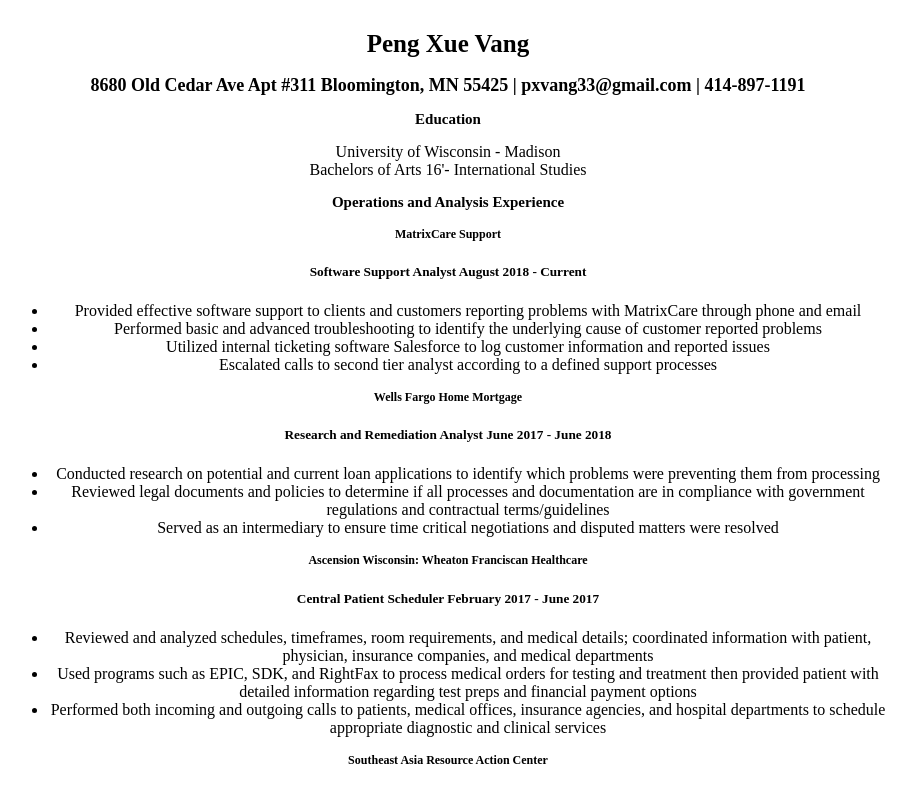
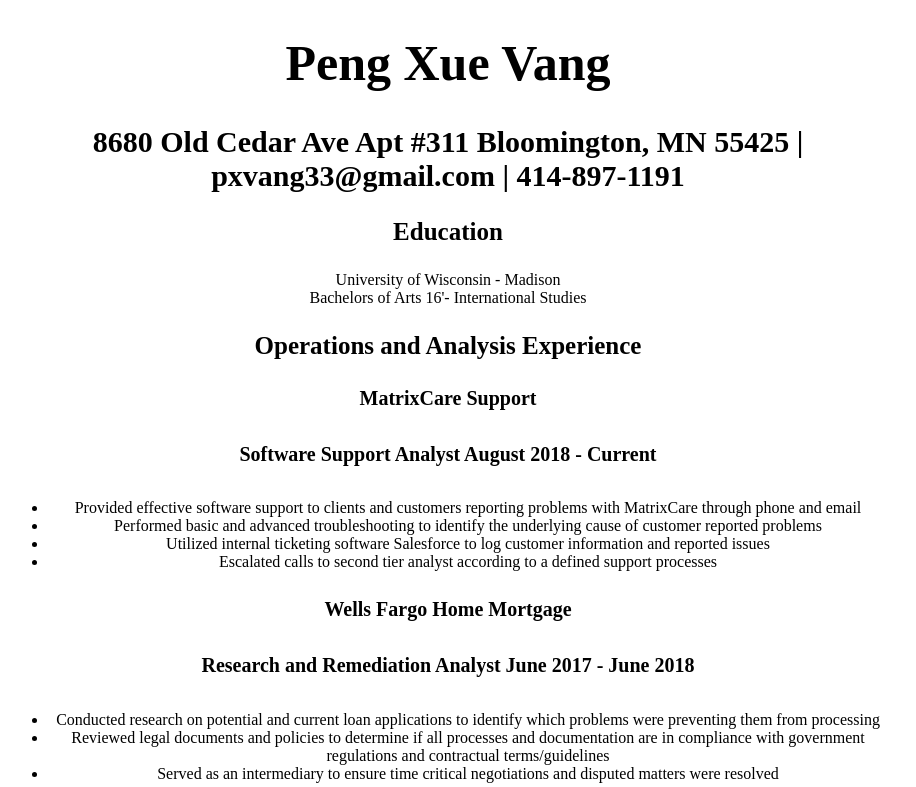
Before and after one commit to pxvang33/pxvang33.github.io, a plain HTML site: page index.html in a window 1280 px wide. Shown: the top 787 px of the page, without its empty margins (192-1108 px from the left). Drawn offline with Linux system fonts and the light colour scheme.

Commit message:
Update style.css

```diff
--- a/style.css
+++ b/style.css
@@ -7,20 +7,23 @@
 }
 
 h1 {
-  font-size:25px;
+  font-size:50px;
 }
 
 h2 {
-  font-size: 18px;
+  font-size: 30px;
 }
 
 h3 {
-  font-size: 15px;
+  font-size: 25px;
 }
 
 h4 {
-  font-size:12px;
+  font-size:20px;
   font-weight: bold;
 }
 
+h5 {
+  font-size:20px;
+}
 font { font-size: 12px; }
```
